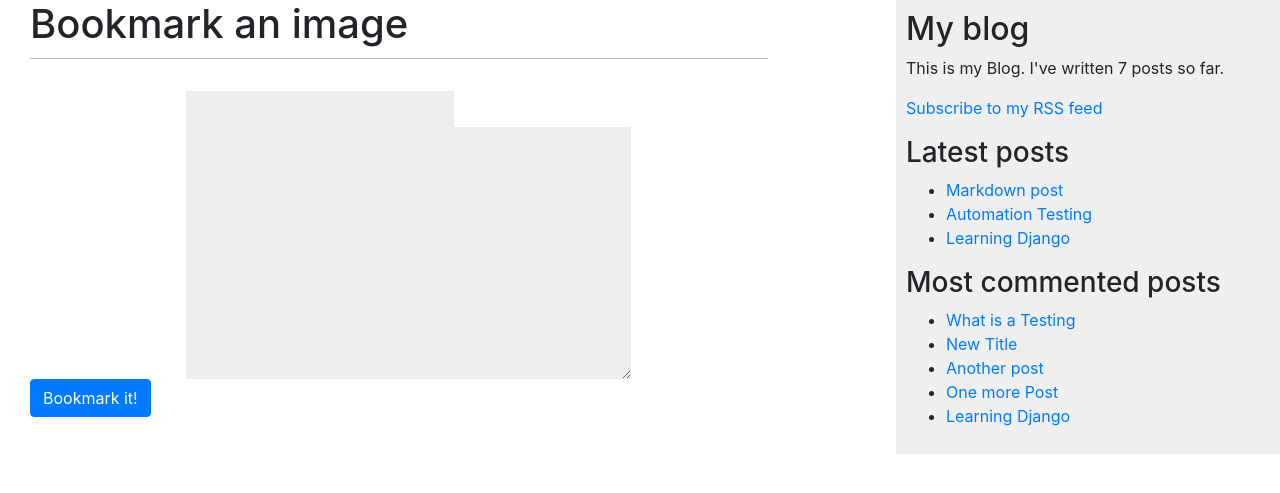
After one commit to snchorsiya/Blog, a Django app: page /images/create/ in a window 1280 px wide. The commit adds this page. Shown: the top 493 px of the page. Run offline with Django 3.2, Linux system fonts and the light colour scheme; a user stored in the database is signed in; data comes from the database, SQL or seed files in the repository; parts of the project's set-up code (start-up, migrations or seed data) failed here and were passed over; some libraries are stand-ins or nearby versions.

Commit message:
Add New Feture

```diff
--- a/blog/templates/blog/base.html
+++ b/blog/templates/blog/base.html
@@ -1,5 +1,7 @@
+{% load bootstrap %}
 {% load blog_tags %}
 {% load static %}
+
 <!DOCTYPE html>
 <html>
 
@@ -20,6 +22,7 @@
       <a href="#" class="close">x</a>
     </li>
     {% endfor %}
+
   </ul>
   {% endif %}
   <div id="content">
--- a/blog/templates/blog/login.html
+++ b/blog/templates/blog/login.html
@@ -3,6 +3,7 @@
 {% load crispy_forms_tags %}
 {% block title %}Login{% endblock %}
 {% block content %}
+
 <h1>User Login</h1>
 <p>
     Please, use the following form to log-in.
@@ -29,6 +30,7 @@
 
 
 </form>
+
 
 
 <div class="social">
--- /dev/null
+++ b/images/templates/images/create.html
@@ -0,0 +1,31 @@
+{% extends "blog/base.html" %}
+{% load bootstrap %}
+{% block title %}Bookmark an image{% endblock %}
+{% block content %}
+<h1>Bookmark an image</h1>
+<img src="{{ request.GET.url }}" class="image-preview">
+<from method="post">
+    <!-- {{ form.as_p }} -->
+    {% csrf_token %}
+    <div class="form-row">
+        <div class="form-group col-md-7 mb-0" style="display: block; margin: 0 auto;">
+            {{ form.title|bootstrap }}
+        </div>
+
+        <div class="form-group col-md-7 mb-0" style="display: block; margin: 0 auto;">
+            {{ form.description|bootstrap }}
+        </div>
+
+    </div>
+
+
+
+
+    <div class="content mb-0">
+        <input type="button" style="display: block; margin: 0 auto;" class="btn btn-primary" value="Bookmark it!" />
+    </div>
+
+
+    </form>
+
+    {% endblock %}
--- /dev/null
+++ b/images/urls.py
@@ -0,0 +1,8 @@
+from django.urls import path
+from .import views
+
+app_name = 'images'
+
+urlpatterns = [
+    path('create/', views.image_create, name='create'),
+]
--- a/images/views.py
+++ b/images/views.py
@@ -1,3 +1,21 @@
-from django.shortcuts import render
+from django.shortcuts import render, redirect
+from .forms import ImageCreateForm
+from django.contrib.auth.decorators import login_required
+from django.contrib import messages
 
 # Create your views here.
+
+@login_required
+def image_create(request):
+    if request.method == 'POST':
+        form = ImageCreateForm(data=request.POST)
+        if form.is_valid():
+            cd = form.cleaned_data
+            new_image = form.save(commit=False)
+            new_image.user = request.user
+            new_image.save()
+            messages.success(request, "Image add Successfully")
+            return redirect(new_image.get_absolute_url())
+    else:
+        form = ImageCreateForm(data=request.POST)
+    return render(request, 'images/create.html', {'form':form})
--- a/mySite/urls.py
+++ b/mySite/urls.py
@@ -28,6 +28,7 @@ urlpatterns = [
     path('admin/', admin.site.urls),
     path('blog/', include('blog.urls', namespace='blog')),
     path("social-auth/", include('social_django.urls', namespace='social')),
+    path("images/", include('images.urls', namespace='images')),
     path('sitemap.xml', sitemap, {'sitemaps': sitemaps},name='django.contrib.sitemaps.views.sitemap')
 ]
 
```
Also changed, not shown: mySite/settings.py (+8 -25 lines), media/images/2023/08/18/3.jpg (added).
